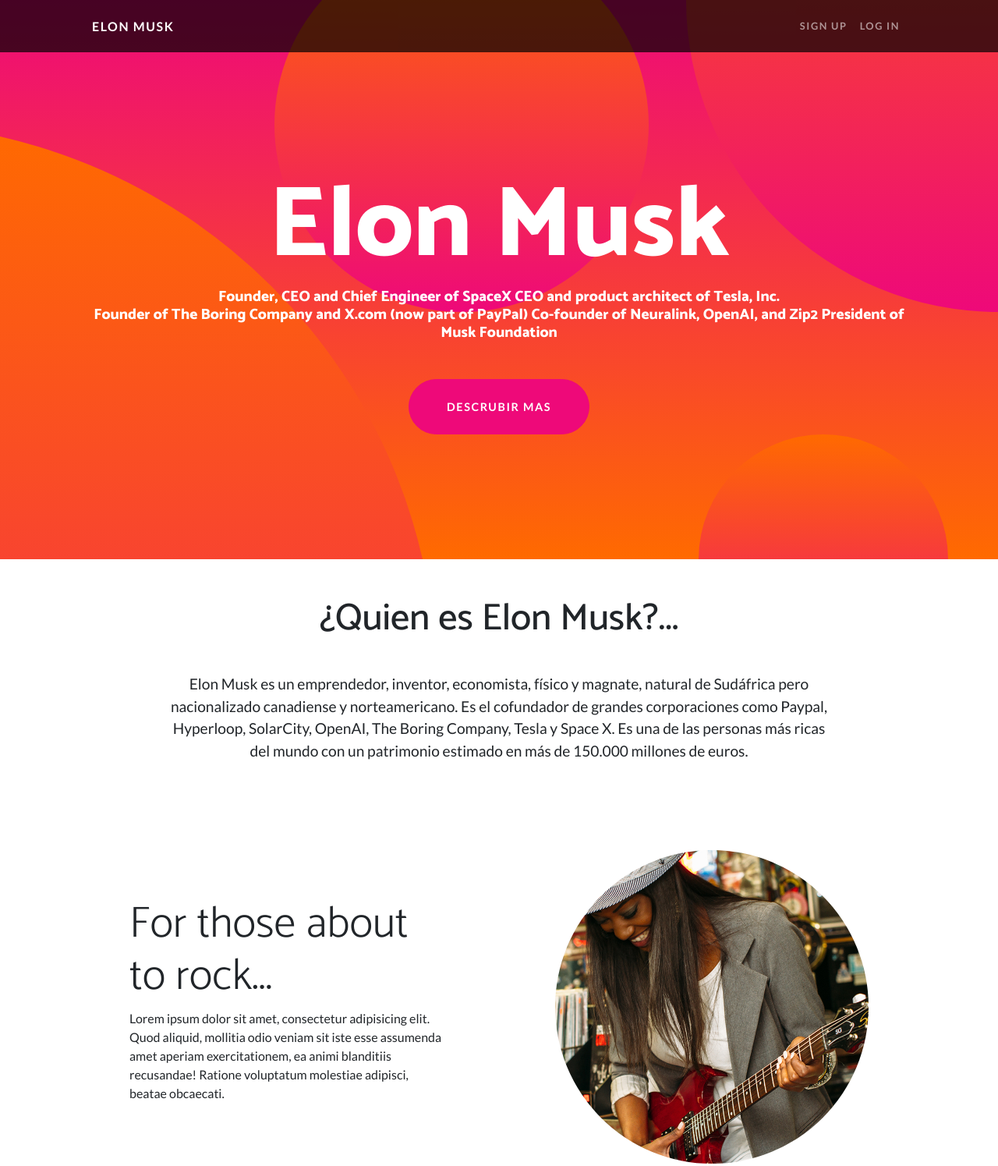
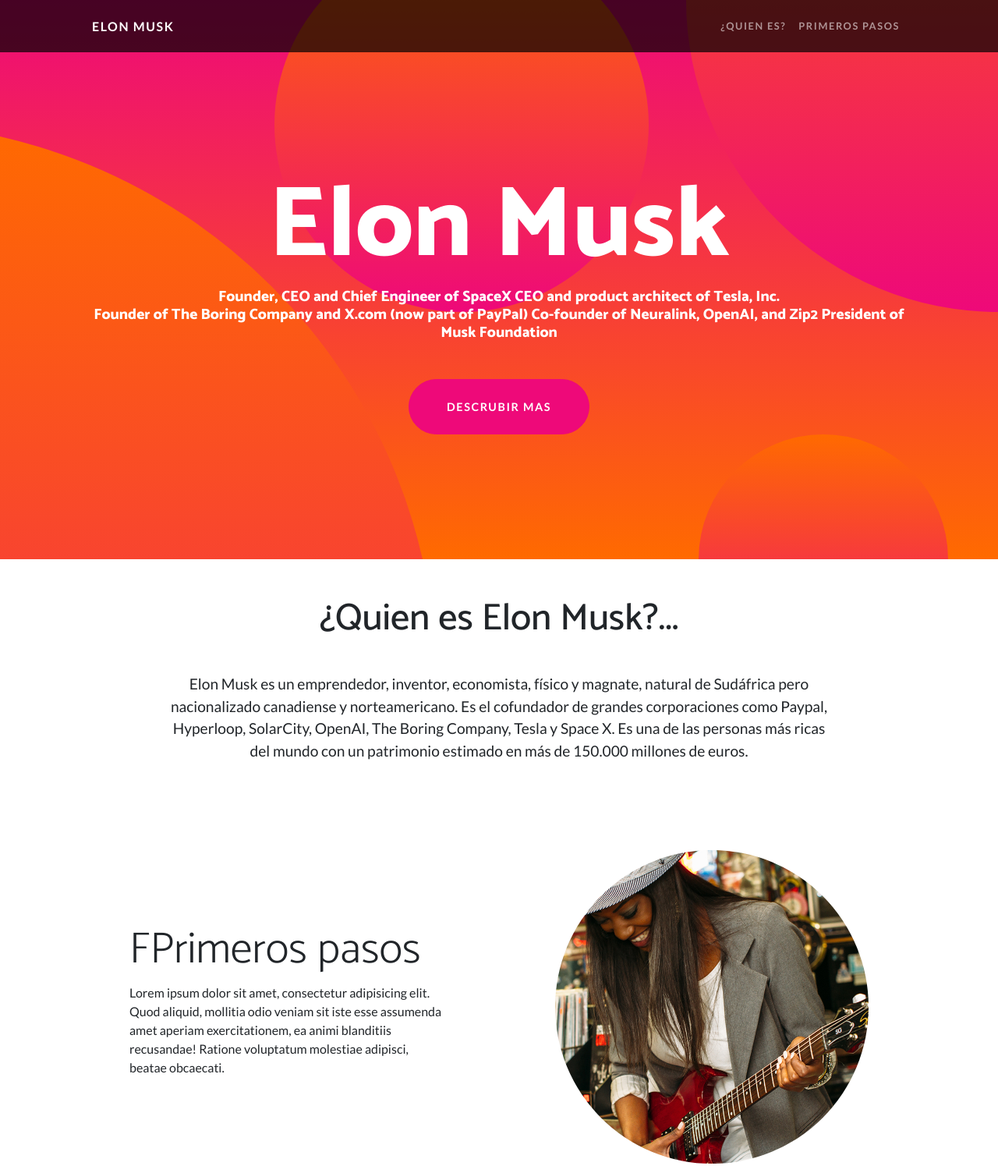
Before and after one commit to JuanfelipeX/taller2ntd, a plain HTML site: page index.html in a window 1280 px wide. Shown: the top 1495 px of the page at 78% size. Drawn offline with nearby package versions, Linux system fonts and the light colour scheme.

Commit message:
arreglando el encabezado

```diff
--- a/index.html
+++ b/index.html
@@ -25,8 +25,10 @@
             <button class="navbar-toggler" type="button" data-bs-toggle="collapse" data-bs-target="#navbarResponsive" aria-controls="navbarResponsive" aria-expanded="false" aria-label="Toggle navigation"><span class="navbar-toggler-icon"></span></button>
             <div class="collapse navbar-collapse" id="navbarResponsive">
                 <ul class="navbar-nav ms-auto">
-                    <li class="nav-item"><a class="nav-link" href="#!">Sign Up</a></li>
-                    <li class="nav-item"><a class="nav-link" href="#!">Log In</a></li>
+                    <li class="nav-item">
+                        <a class="nav-link" href="#scroll-main">¿Quien es?</a>
+                    </li>
+                    <li class="nav-item"><a class="nav-link" href="#scroll-section1">Primeros Pasos</a></li>
                 </ul>
             </div>
         </div>
@@ -47,6 +49,7 @@
         <div class="bg-circle-4 bg-circle"></div>
     </header>
 
+    <!-- Content section Who is-->
     <div class="main-section-description" id="scroll-main">
         <div class="p-5">
             <h2 class="display-4-tittle">¿Quien es Elon Musk?...</h2>
@@ -55,7 +58,7 @@
         </div>
     </div>
     <!-- Content section 1-->
-    <section id="scroll">
+    <section id="scroll-section1">
         <div class="container px-5">
             <div class="row gx-5 align-items-center">
                 <div class="col-lg-6 order-lg-2">
@@ -63,7 +66,7 @@
                 </div>
                 <div class="col-lg-6 order-lg-1">
                     <div class="p-5">
-                        <h2 class="display-4">For those about to rock...</h2>
+                        <h2 class="display-4">FPrimeros pasos</h2>
                         <p>Lorem ipsum dolor sit amet, consectetur adipisicing elit. Quod aliquid, mollitia odio veniam sit iste esse assumenda amet aperiam exercitationem, ea animi blanditiis recusandae! Ratione voluptatum molestiae adipisci, beatae obcaecati.</p>
                     </div>
                 </div>
```
